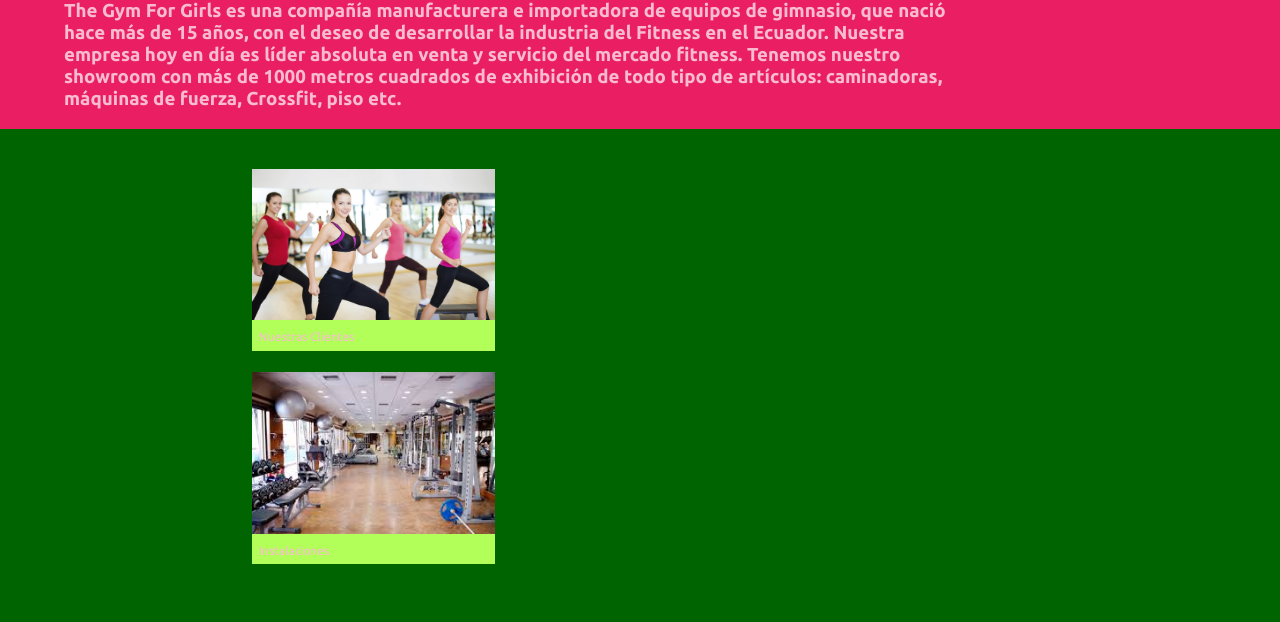
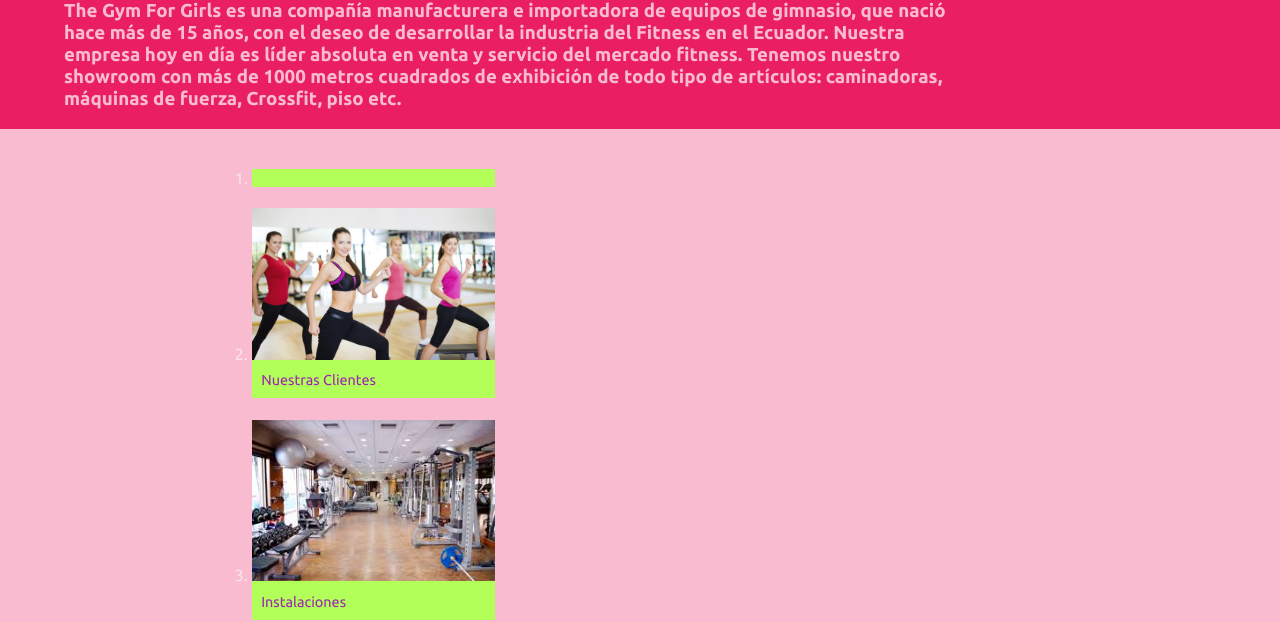
Before and after one commit to andreaqavil/PROGRAMACIONWEBANDREA, a plain HTML site: page index.html in a window 1280 px wide. Shown: the part 210-832 px from the top of the page. Drawn offline with Linux system fonts and the light colour scheme; a web font is replaced by a local one.

Commit message:
modificacion

```diff
--- a/css/main.css
+++ b/css/main.css
@@ -111,7 +111,7 @@ PAGINA: GALERIA
 #galeria {
 	margin: 0;
 	padding: 2;
-	list-style: none;
+	list-style: center;
 }
 
 #galeria li {
@@ -124,9 +124,9 @@ PAGINA: GALERIA
 
 #galeria li a p {
 	margin: 0;
-	padding: 3%;
-	font-size: 0.75em;
-	color: #f8bbd0;
+	padding: 4%;
+	font-size: 0.90em;
+	color:  #9c27b0;
 
 	}
 
@@ -146,13 +146,7 @@ PAGINA NUESTROS PRODUCTOS DE (ABOUT)
 	border-radius: 100%;
 }
 
-{
-	float: center;
-	width: 70%;
-	margin: 2.5%;
-	background-color: #b2ff59;
-	color: #fce4ec;
-}
+
 
 /*******************
 PAGINA DE CONTACTOS (CONTACT)
--- a/css/responsive.css
+++ b/css/responsive.css
@@ -9,9 +9,10 @@
 @media screen and (min-width: 660px)
 {
 	body {
-		background: darkgreen;
+		background: #f8bbd0;
 	}
-
+	header
+falta
 }
 
 @media screen and (min-width: 80px)
```
